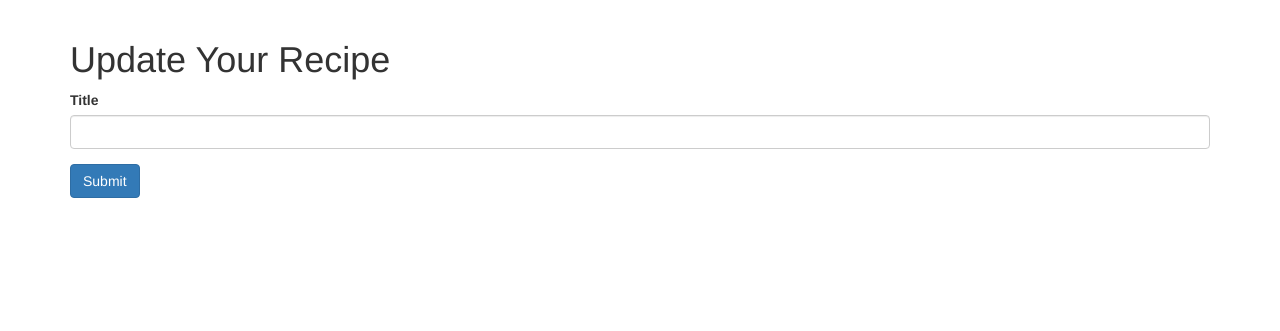
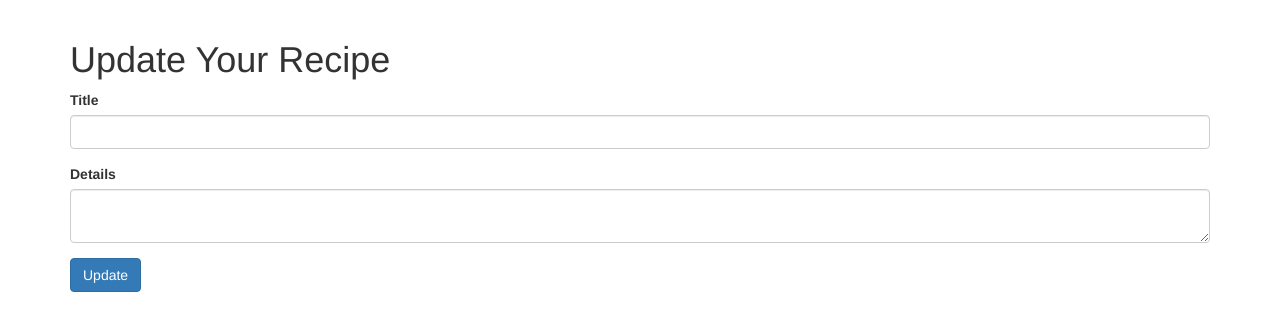
Before and after one commit to mukizar/Andela-Bootcamp-Challenge, a Flask app: template templates/update_recipe.html in a window 1280 px wide. Shown: the part 52-383 px from the top of the page. Run offline with Flask 2, Linux system fonts and the light colour scheme; the template is opened without the code that fills it: values that come from a table or form of the project are taken from there, others are empty; some libraries are stand-ins or nearby versions.

Commit message:
update files

```diff
--- a/app.py
+++ b/app.py
@@ -63,7 +63,6 @@ def sign_in():
         for email in users_data.registered_users:
             if email == email_:
                 return redirect(url_for('dashboard'))
-            #loggedIn = users_data.Users(email, password)
 
     return render_template("signin.html")
 
@@ -98,21 +97,23 @@ def create_recipe():
 
 # Update Created Recipe
 @app.route('/update_recipe/<string:title>', methods=['GET', 'POST'])
-def update_recipe():
+def update_recipe(title):
     """intialize recipe update"""
+    get_recipe =''
+    for recipe in Recipes_:
+        if recipe["title"] == title:
+            get_recipe = recipe
     form = RecipeForm(request.form)
-
     #fill the form with recipe details
-    form.title.data = Recipes_['title']
-    form.details.data = Recipes_['details']
-
+    form.title.data = get_recipe["title"]
+    form.details.data = get_recipe["details"]
 
     if request.method == 'POST' and form.validate():
-        title = request.form['title']
-        details = request.form['details']
+        Title = request.form['title']
+        details = request.form['body']
 
-        updated_recipe = recipes_models.Recipe(title, details)
-        updated_recipe = update_recipe()
+        updated_recipe = recipes_models.Recipe(Title, details)
+        updated_recipe = update_recipe(title)
 
         return redirect(url_for('dashboard'))
 
@@ -125,9 +126,6 @@ def delete_recipe(title):
     if request.method == 'POST':
         recipe = recipes_models.Recipe()
         recipe.delete_recipe(title)
-
-
-
         return redirect(url_for('dashboard'))
 
 
--- a/templates/dashboard.html
+++ b/templates/dashboard.html
@@ -22,7 +22,7 @@
       <tr>
         <td><h2>{{recipe.title}}</h2><p>{{recipe.details}}</p></td>
 
-        <td><a href="" class="btn btn-default pull-right">Edit</a></td>
+        <td><a href="{{ url_for('update_recipe', title = recipe.title) }}" class="btn btn-default pull-right">Edit</a></td>
         <td>
           <form action="{{ url_for('delete_recipe', title = recipe.title) }}" method="post">
             <input type="hidden" name="_method" value="DELETE">
--- a/templates/update_recipe.html
+++ b/templates/update_recipe.html
@@ -3,13 +3,13 @@
 {% block body %}
   <h1>Update Your Recipe</h1>
   {% from "includes/_formhelpers.html" import render_field %}
-  <form method="POST" action="">
+  <form method="POST" action="{{ url_for('update_recipe') }}">
     <div class="form-group">
       {{ render_field(form.title, class_="form-control") }}
     </div>
     <div class="form-group">
-      {{ render_field(form.body, class_="form-control") }}
+      {{ render_field(form.details, class_="form-control") }}
     </div>
-    <p><input class="btn btn-primary" type="submit" value="Submit">
+    <p><input class="btn btn-primary" type="submit" value="Update">
   </form>
 {% endblock %}
```
Also changed, not shown: recipes_models.py (+6 -6 lines).
